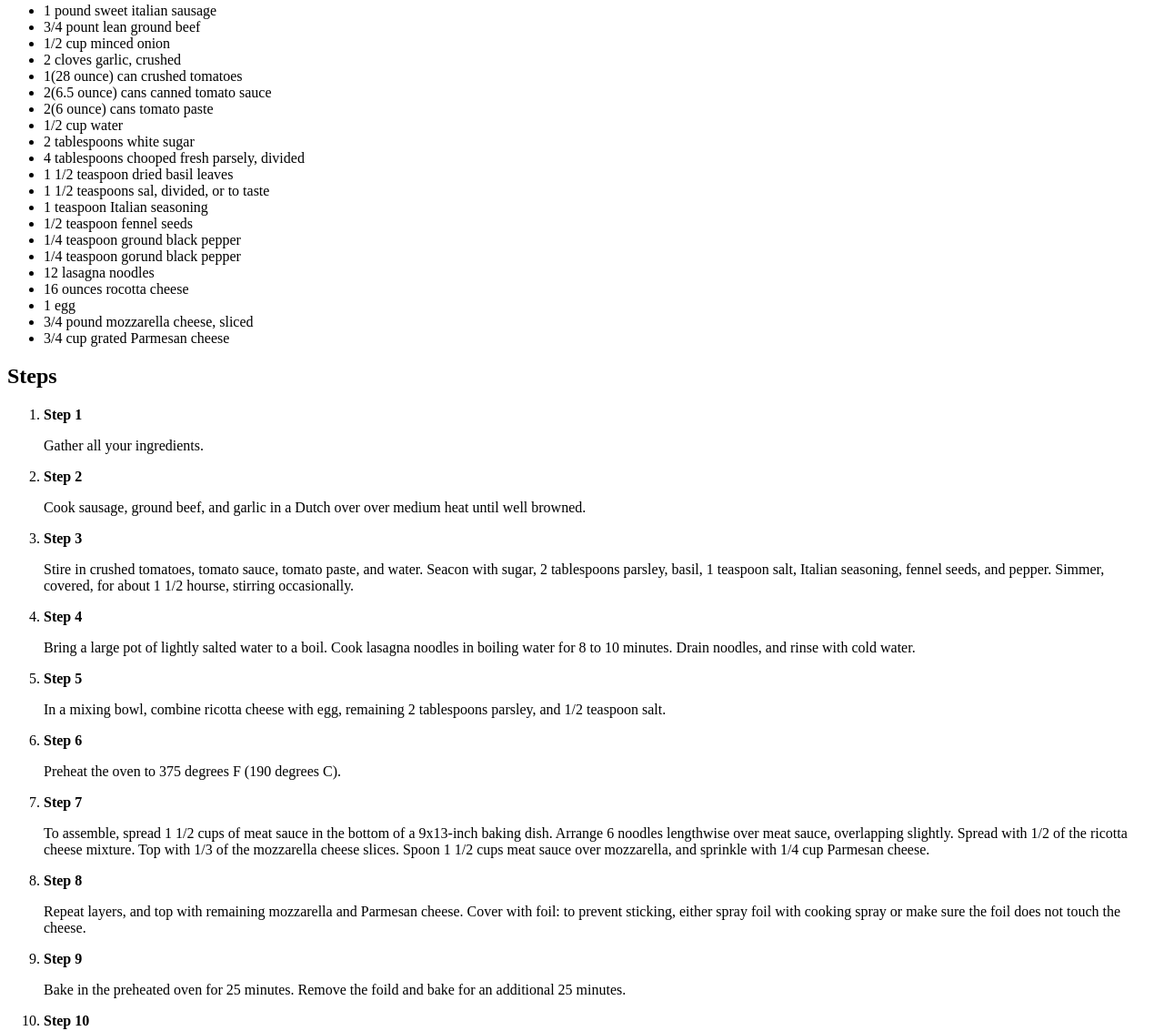
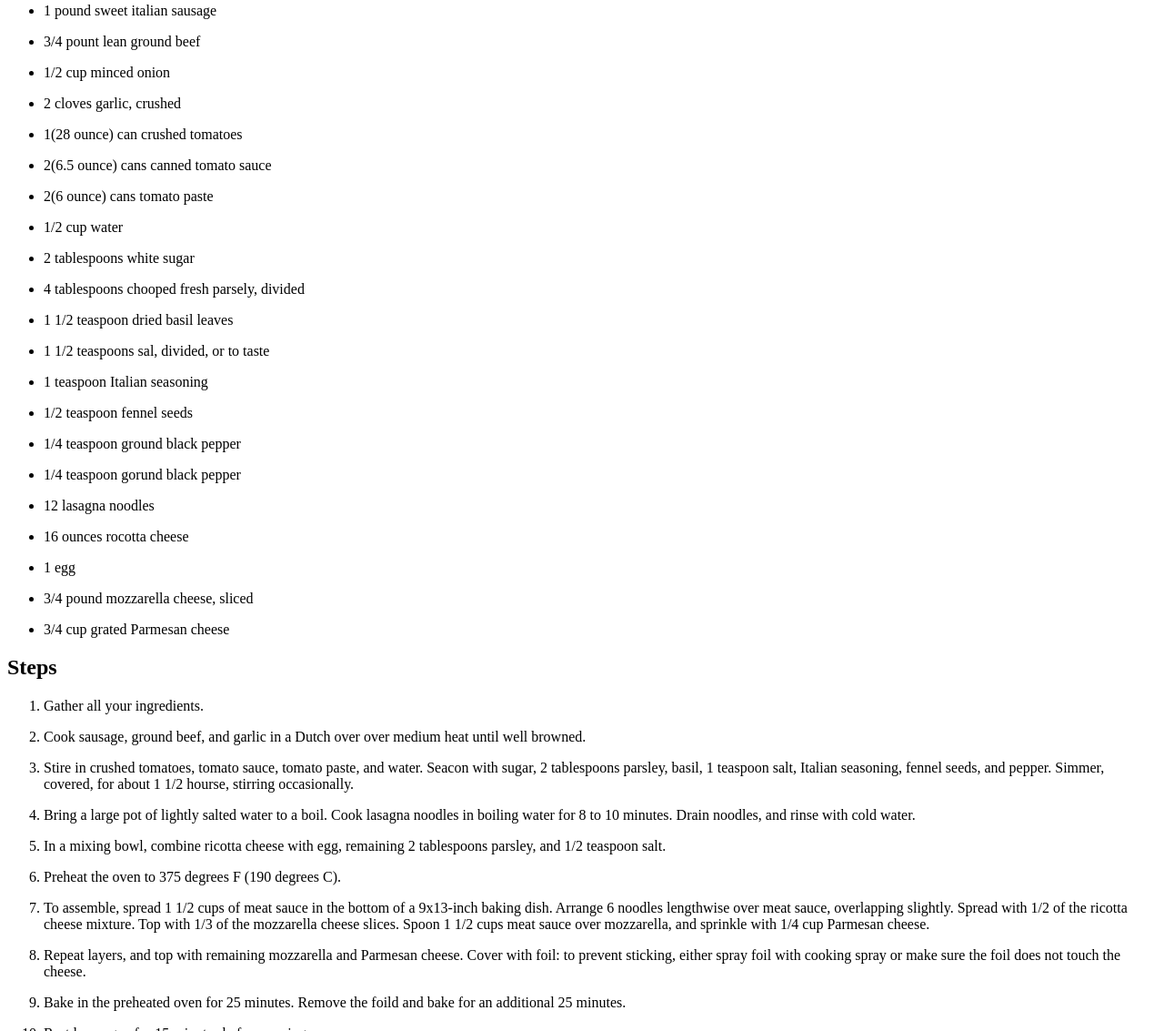
Before and after one commit to michaellucas1/odin-recipes, a plain HTML site: page recipes/lasagna.html in a window 1280 px wide. Shown: the part 526-1659 px from the top of the page at 91% size. Drawn offline with Linux system fonts and the light colour scheme.

Commit message:
encase each text under Ingredients with a paragraph element and remove the bold Steps text under Steps

```diff
--- a/recipes/lasagna.html
+++ b/recipes/lasagna.html
@@ -18,63 +18,56 @@
             <div>
                 <h2>Ingredients</h2>
                 <ul>
-                    <li>1 pound sweet italian sausage</li>
-                    <li>3/4 pount lean ground beef</li>
-                    <li>1/2 cup minced onion</li>
-                    <li>2 cloves garlic, crushed</li>
-                    <li>1(28 ounce) can crushed tomatoes</li>
-                    <li>2(6.5 ounce) cans canned tomato sauce</li>
-                    <li>2(6 ounce) cans tomato paste</li>
-                    <li>1/2 cup water</li>
-                    <li>2 tablespoons white sugar</li>
-                    <li>4 tablespoons chooped fresh parsely, divided</li>
-                    <li>1 1/2 teaspoon dried basil leaves</li>
-                    <li>1 1/2 teaspoons sal, divided, or to taste</li>
-                    <li>1 teaspoon Italian seasoning</li>
-                    <li>1/2 teaspoon fennel seeds</li>
-                    <li>1/4 teaspoon ground black pepper</li>
-                    <li>1/4 teaspoon gorund black pepper</li>
-                    <li>12 lasagna noodles</li>
-                    <li>16 ounces rocotta cheese</li>
-                    <li>1 egg</li>
-                    <li>3/4 pound mozzarella cheese, sliced</li>
-                    <li>3/4 cup grated Parmesan cheese</li>
+                    <li><p>1 pound sweet italian sausage</p></li>
+                    <li><p>3/4 pount lean ground beef</p></li>
+                    <li><p>1/2 cup minced onion</p></li>
+                    <li><p>2 cloves garlic, crushed</p></li>
+                    <li><p>1(28 ounce) can crushed tomatoes</p></li>
+                    <li><p>2(6.5 ounce) cans canned tomato sauce</p></li>
+                    <li><p>2(6 ounce) cans tomato paste</p></li>
+                    <li><p>1/2 cup water</p></li>
+                    <li><p>2 tablespoons white sugar</p></li>
+                    <li><p>4 tablespoons chooped fresh parsely, divided</p></li>
+                    <li><p>1 1/2 teaspoon dried basil leaves</p></li>
+                    <li><p>1 1/2 teaspoons sal, divided, or to taste</p></li>
+                    <li><p>1 teaspoon Italian seasoning</p></li>
+                    <li><p>1/2 teaspoon fennel seeds</p></li>
+                    <li><p>1/4 teaspoon ground black pepper</p></li>
+                    <li><p>1/4 teaspoon gorund black pepper</p></li>
+                    <li><p>12 lasagna noodles</p></li>
+                    <li><p>16 ounces rocotta cheese</p></li>
+                    <li><p>1 egg</p></li>
+                    <li><p>3/4 pound mozzarella cheese, sliced</p></li>
+                    <li><p>3/4 cup grated Parmesan cheese</p></li>
                 </ul>
                 <div>
                     <h2>Steps</h2>
                     <ol>
                         <li>
-                            <strong>Step 1</strong>
                             <p>Gather all your ingredients.</p>
                         </li>
                         <li>
-                            <strong>Step 2</strong>
                             <p>Cook sausage, ground beef, and garlic in a Dutch over over medium heat until well browned.</p>
                         </li>
                         <li>
-                            <strong>Step 3</strong>
                             <p>Stire in crushed tomatoes, tomato sauce, tomato paste, and water.
                                Seacon with sugar, 2 tablespoons parsley, basil, 1 teaspoon salt, Italian seasoning, fennel seeds, and pepper.
                                Simmer, covered, for about 1 1/2 hourse, stirring occasionally.
                             </p>
                         </li>
                         <li>
-                            <strong>Step 4</strong>
                             <p>Bring a large pot of lightly salted water to a boil.
                                Cook lasagna noodles in boiling water for 8 to 10 minutes.
                                Drain noodles, and rinse with cold water.
                             </p>
                         </li>
                         <li>
-                            <strong>Step 5</strong>
                             <p>In a mixing bowl, combine ricotta cheese with egg, remaining 2 tablespoons parsley, and 1/2 teaspoon salt.</p>
                         </li>
                         <li>
-                            <strong>Step 6</strong>
                             <p>Preheat the oven to 375 degrees F (190 degrees C).</p>
                         </li>
                         <li>
-                            <strong>Step 7</strong>
                             <p>To assemble, spread 1 1/2 cups of meat sauce in the bottom of a 9x13-inch baking dish.
                                Arrange 6 noodles lengthwise over meat sauce, overlapping slightly.
                                Spread with 1/2 of the ricotta cheese mixture. Top with 1/3 of the mozzarella cheese slices.
@@ -82,17 +75,14 @@
                             </p>
                         </li>
                         <li>
-                            <strong>Step 8</strong>
                             <p>Repeat layers, and top with remaining mozzarella and Parmesan cheese.
                                Cover with foil: to prevent sticking, either spray foil with cooking spray or make sure the foil does not touch the cheese.
                             </p>
                         </li>
                         <li>
-                            <strong>Step 9</strong>
                             <p>Bake in the preheated oven for 25 minutes. Remove the foild and bake for an additional 25 minutes.</p>
                         </li>
                         <li>
-                            <strong>Step 10</strong>
                             <p>Rest lasanagna for 15 minutes before serving.</p>
                         </li>
                     </ol>
```
